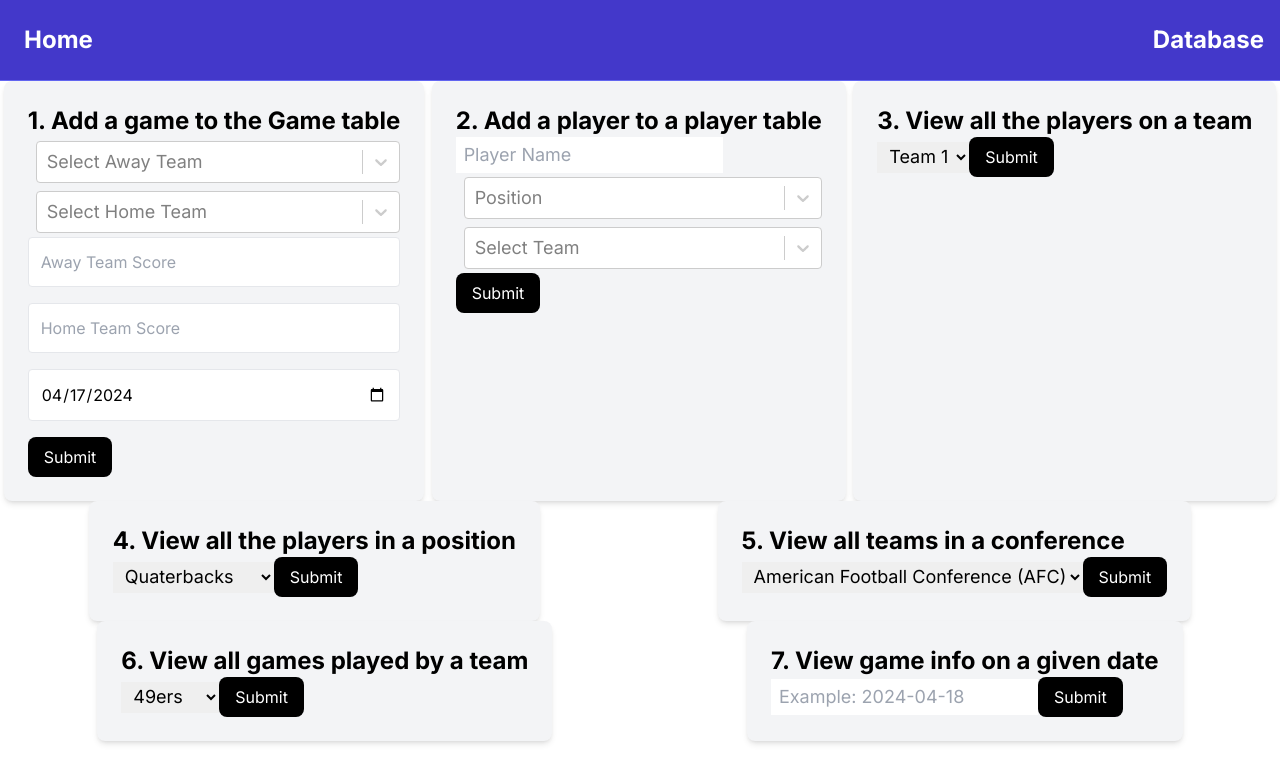
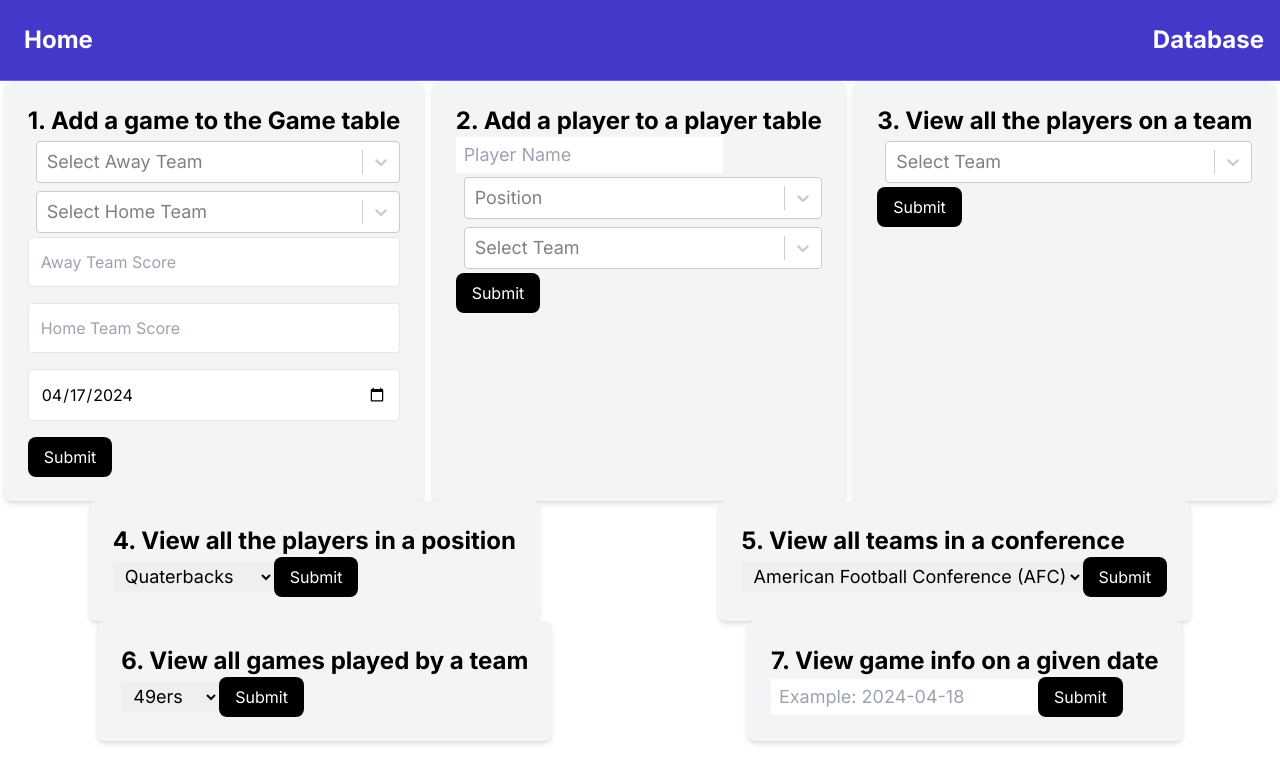
Before and after one commit to jordicastro/NFL-db-app, a Next.js app: page / in a window 1280 px wide. Shown: the top 782 px of the page. Built offline with nearby package versions, Linux system fonts and the light colour scheme.

Commit message:
viewPlayersFromTeam dne?

```diff
--- a/src/app/components/queries/AddPlayer.tsx
+++ b/src/app/components/queries/AddPlayer.tsx
@@ -36,14 +36,15 @@ const AddPlayerForm = () => {
     const [teamName, setTeamName] = useState('');
     const teamID = nicknameToIdMap[teamName];
 
-    const newPlayer = {
-        name: playerName,
-        position: position,
-        teamID: teamID,
-    }
-
     const onSubmitPlayer = (e : FormEvent) => {
         e.preventDefault();
+
+        const newPlayer = {
+          name: playerName,
+          position: position,
+          teamID: teamID,
+      };
+
         console.log(`Player Name: ${newPlayer.name}`);
         // query to add player to player table
         addItem('player', newPlayer as Player);
--- a/src/app/components/queries/ViewTeamPlayers.tsx
+++ b/src/app/components/queries/ViewTeamPlayers.tsx
@@ -1,39 +1,47 @@
 import React from 'react'
 import { useState, FormEvent } from 'react'
+import { toast } from 'react-toastify'
+import Select from 'react-select';
+import nicknameToIdMap from '@/app/util/TeamMap'
+import SupabaseService from '@/app/services/supabaseService';
 
-const ViewTeamPlayers = async (selectedTeam : string) => {
-    // query to get all players on a team
-    console.log(selectedTeam);
 
-    const res = await fetch (`/api/team/${selectedTeam}`);
-    const data = await res.json();
-    // pass this data into database page
-    console.log(data);
-    return;
-}
+
+const options = Object.keys(nicknameToIdMap).map((key) => ({
+  value: key,
+  label: key,
+}));
 
 const ViewTeamPlayersForm = () => {
-    const [selectedTeam, setSelectedTeam] = useState('1'); // ['Team 1', 'Team 2', 'Team 3', 'Team 4']
+    const { viewPlayersFromTeam } = SupabaseService();
+    const { addItem } = SupabaseService();
+    const [teamName, setTeamName] = useState('1'); // ['Team 1', 'Team 2', 'Team 3', 'Team 4']
+    const teamID = nicknameToIdMap[teamName];
 
-    const onSelectedTeamChange = (e : FormEvent) => {
-        const target = e.target as HTMLSelectElement;
-
-        setSelectedTeam(target.value);
+    const onSubmitTeam = (e : FormEvent) => {
+        e.preventDefault();
+        console.log(`Selected Team: ${teamName}`)
         // query to get all players on a team
-        ViewTeamPlayers(selectedTeam);
+        viewPlayersFromTeam(teamID);
         // toast
+        toast.success(`Viewing all players on Team ${teamName}`);
         return;
     };
 
   return (
-    <form>
+    <form onSubmit={onSubmitTeam}>
         <h3 className='text-2xl font-bold text-black-500'>3. View all the players on a team </h3>
-        <select className='py-1 pl-2 text-lg' value={selectedTeam} onChange={onSelectedTeamChange}>
-                <option value="1">Team 1</option>
-                <option value="2">Team 2</option>
-                <option value="3">Team 3</option>
-                <option value="4">Team 4</option>
-        </select>
+        <Select
+          className="py-1 pl-2 text-lg"
+          options={options}
+          placeholder="Select Team"
+          onChange={(e) => {
+            if (e) {
+              setTeamName(e.value);
+            }
+          }}
+        />
+
         <button className='inline-block bg-black text-white rounded-lg px-4 py-2 hover:bg-gray-700' type="submit">Submit</button>
     </form>
   )
```
